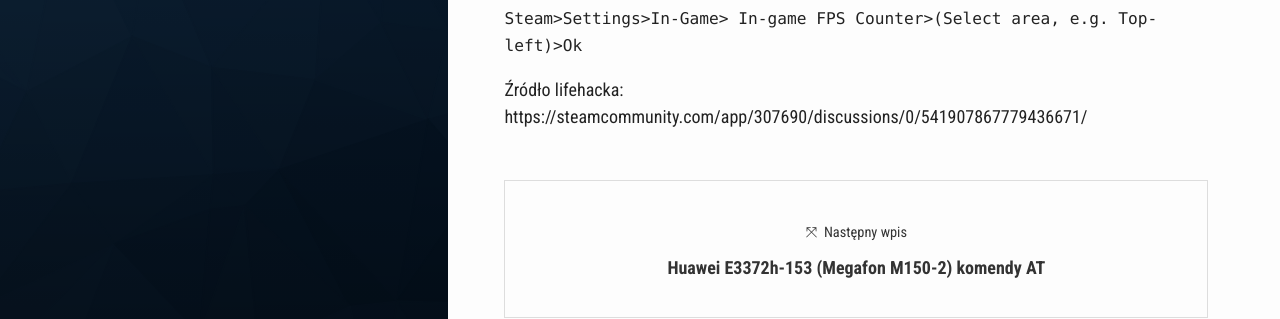
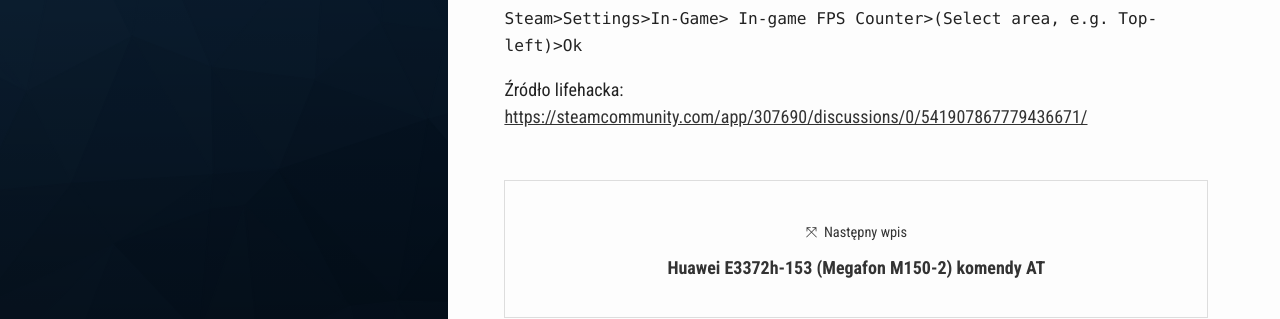
Before and after one commit to Listwon/listwon.github.io, a Jekyll site: the page built from _posts/2016-02-16-tearing-obrazu-sleeping-dogs.md, in a window 1280 px wide and 1126 px high. Shown: the part 420-739 px from the top of the window. Built offline with Jekyll 4.4.1, drawn with Linux system fonts in a browser that asks for light colours.

Commit message:
Fix link

```diff
--- a/_posts/2016-02-16-tearing-obrazu-sleeping-dogs.md
+++ b/_posts/2016-02-16-tearing-obrazu-sleeping-dogs.md
@@ -15,4 +15,4 @@
 
 `Steam>Settings>In-Game> In-game FPS Counter>(Select area, e.g. Top-left)>Ok`
 
-Źródło lifehacka: https://steamcommunity.com/app/307690/discussions/0/541907867779436671/
+Źródło lifehacka: <https://steamcommunity.com/app/307690/discussions/0/541907867779436671/>
```
